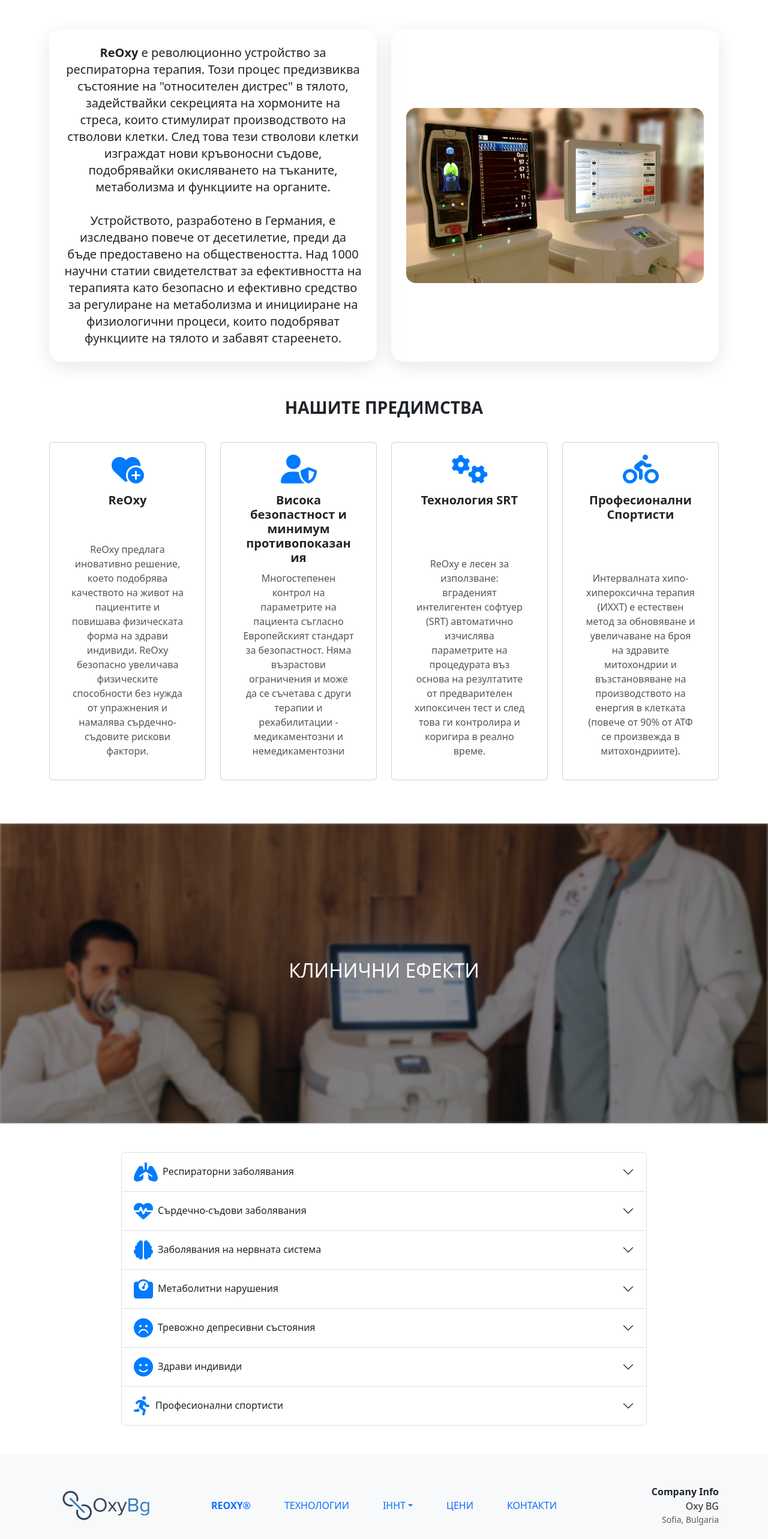
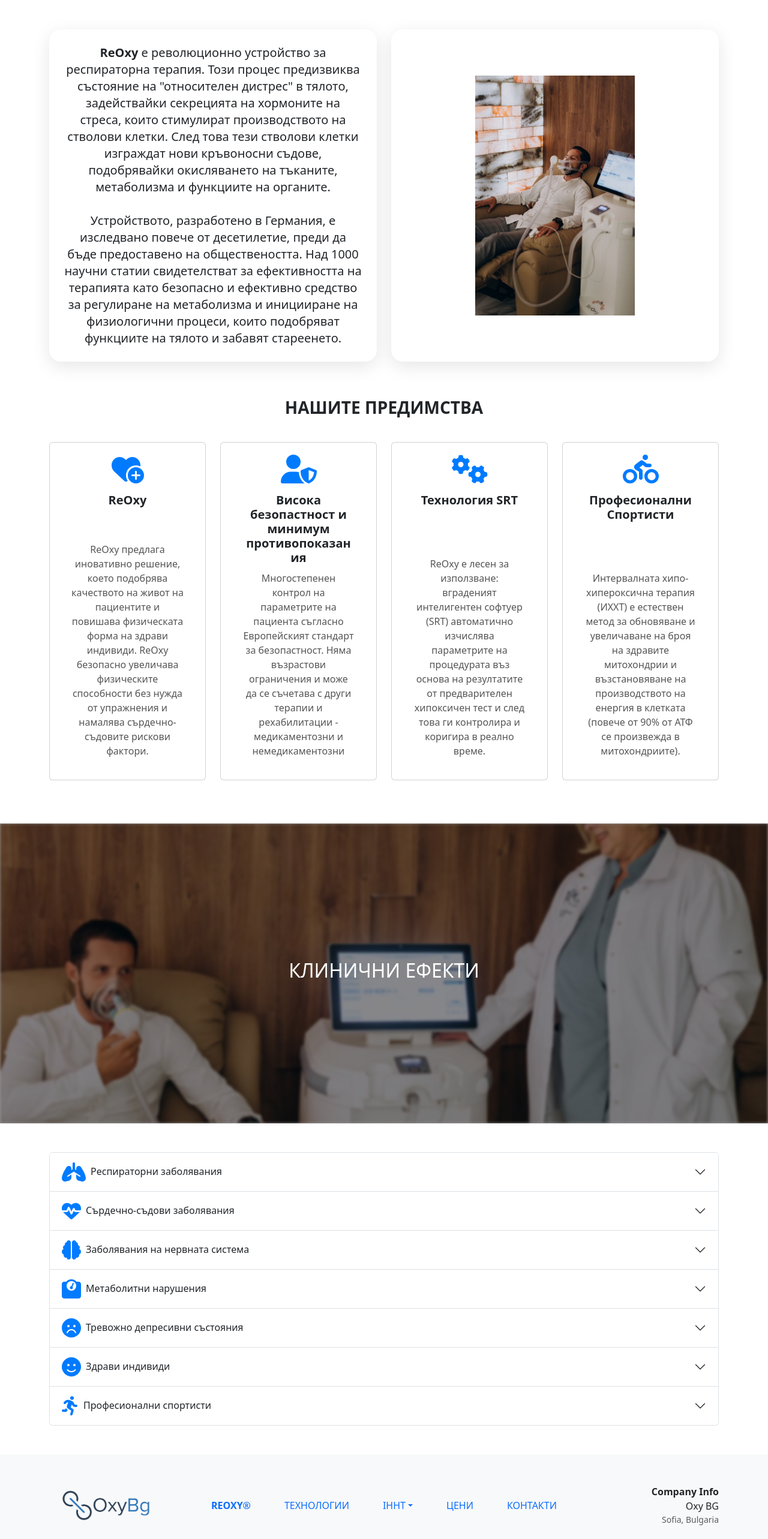
Before and after one commit to StefanPetrov49/oxybg, a Next.js app: page / in a window 1280 px wide. Shown: the part 1020-3586 px from the top of the page at 60% size. Built offline with nearby package versions, Linux system fonts and the light colour scheme.

Commit message:
Add logo and change images

```diff
--- a/components/ReOxyHome.js
+++ b/components/ReOxyHome.js
@@ -88,7 +88,7 @@
       </div>
 
 
-      {/* Two Equal Cards Section - Text Left, Image Right */}
+      {/* Two Cards Section - Text Left, Image Right */}
       <Container className="my-5 white-section">
         <Row className="g-4 align-items-stretch">
           {/* Text Card */}
@@ -115,11 +115,11 @@
           <Col xs={12} lg={6} className="d-flex">
             <div className="glass-card w-100 d-flex align-items-center justify-content-center">
               <Image
-                src="/machine.jpg"
+                src="/rehabilitation.jpeg"
                 alt="ReOxy Device"
                 width={500}
                 height={350}
-                className="img-fluid w-100 rounded-4"
+                className="img-fluid w-100 rounded-5"
                 style={{
                   objectFit: "contain",
                   maxHeight: "400px",
@@ -192,7 +192,7 @@
           </div>
         </div>
         <Container>
-          <Accordion className="side-padding-section" activeKey={activeKey} onSelect={(e) => setActiveKey(e)}>
+          <Accordion activeKey={activeKey} onSelect={(e) => setActiveKey(e)}>
             {reoxyData.applications.map((application, index) => (
               <Accordion.Item
                 key={application.id}
--- a/pages/index.js
+++ b/pages/index.js
@@ -1,11 +1,18 @@
+import Head from "next/head";
 import Layout from "../components/layout/Layout";
 import ReOxyHome from "../components/ReOxyHome";
 
 
 export default function Home() {
   return (
-    <Layout>
-      <ReOxyHome></ReOxyHome>
-    </Layout>
+    <>
+      <Head>
+        <link rel="icon" href="/oxygen-logo.png" />
+        <title>OxyBg</title>
+      </Head>
+      <Layout>
+        <ReOxyHome></ReOxyHome>
+      </Layout>
+    </>
   );
 }
```
Also changed, not shown: public/oxygen-logo.png, public/rehabilitation.jpeg (added).
